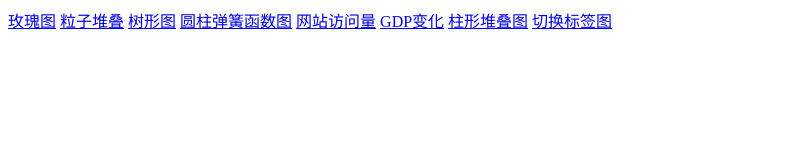
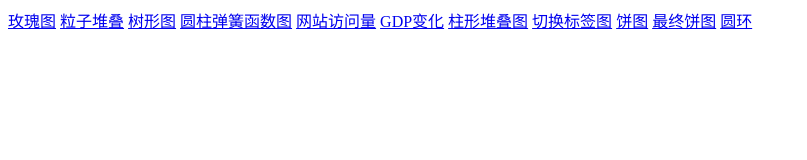
Before and after one commit to younero/younero.github.io, a plain HTML site: page index.html in a window 1280 px wide. Shown: the whole page, without its empty margins (0-807 px from the left). Drawn offline with Linux system fonts and the light colour scheme.

Commit message:
Update index.html

```diff
--- a/index.html
+++ b/index.html
@@ -11,5 +11,8 @@
         <a href="china_gdp_from_1993_to_2018.html">GDP变化</a>
         <a href="stack.html">柱形堆叠图</a>
         <a href="tab.html">切换标签图</a>
+        <a href="pie.html">饼图</a>
+        <a href="pie_final.html">最终饼图</a>
+        <a href="ring">圆环</a>
     </body>
 </html>
```
